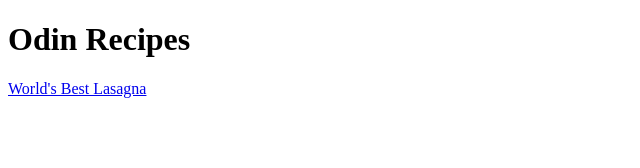
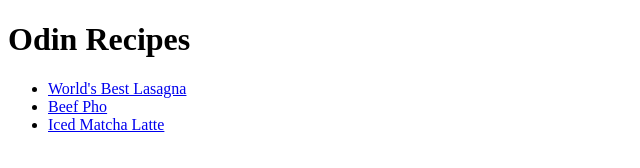
Before and after one commit to SarahMa12/odin-recipes, a plain HTML site: page index.html in a window 1280 px wide. Shown: the whole page, without its empty margins (0-640 px from the left). Drawn offline with Linux system fonts and the light colour scheme.

Commit message:
Added two recipes, made recipes into an unordered list

```diff
--- a/index.html
+++ b/index.html
@@ -8,6 +8,10 @@
     <body>
         <h1>Odin Recipes</h1>
 
-        <a href="./recipes/lasagna.html">World's Best Lasagna</a>
+        <ul>
+            <li><a href="./recipes/lasagna.html">World's Best Lasagna</a></li>
+            <li><a href="./recipes/beef-pho.html">Beef Pho</a></li>
+            <li><a href="./recipes/iced-matcha-latte.html">Iced Matcha Latte</a></li>
+        </ul>
     </body>
 </html>
```
